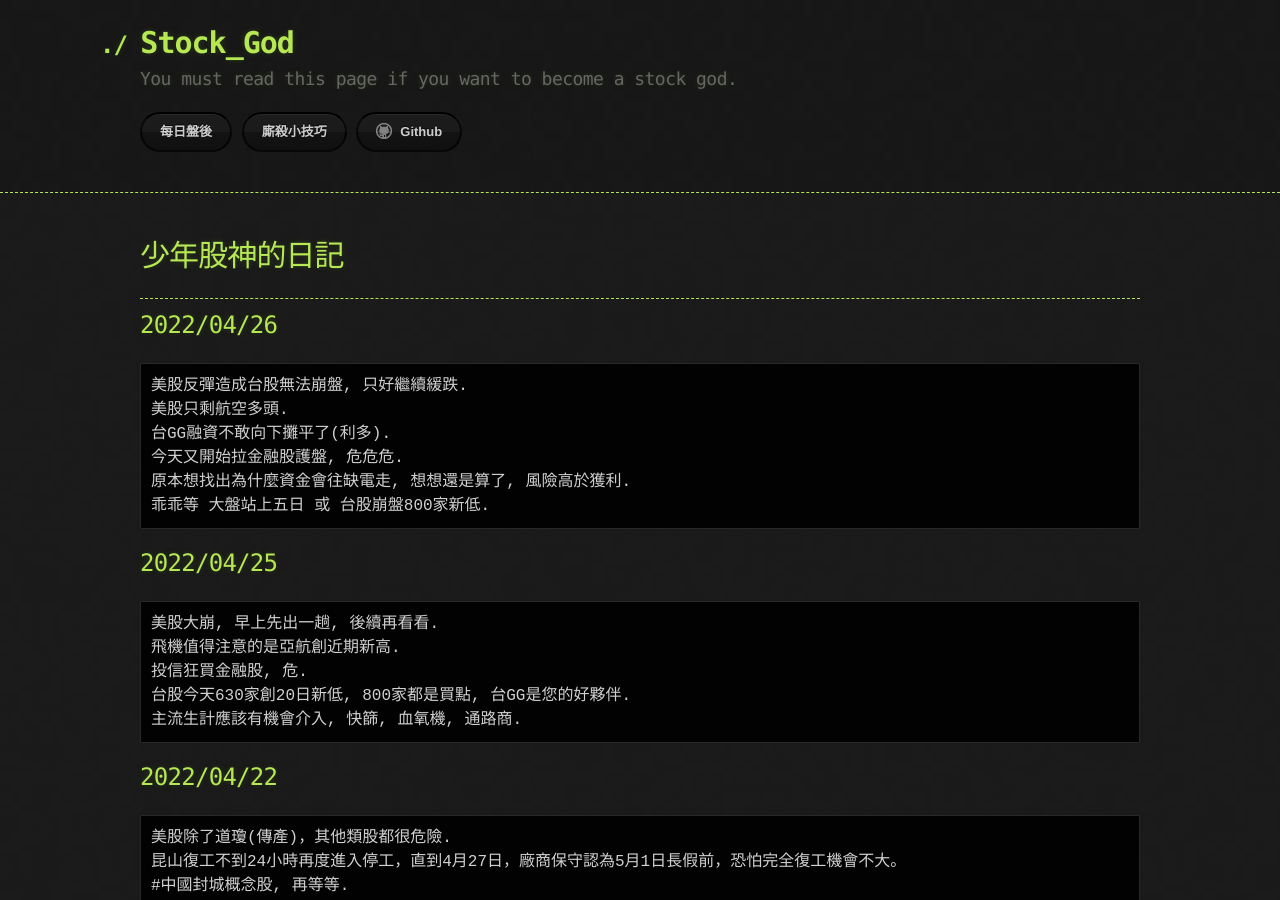
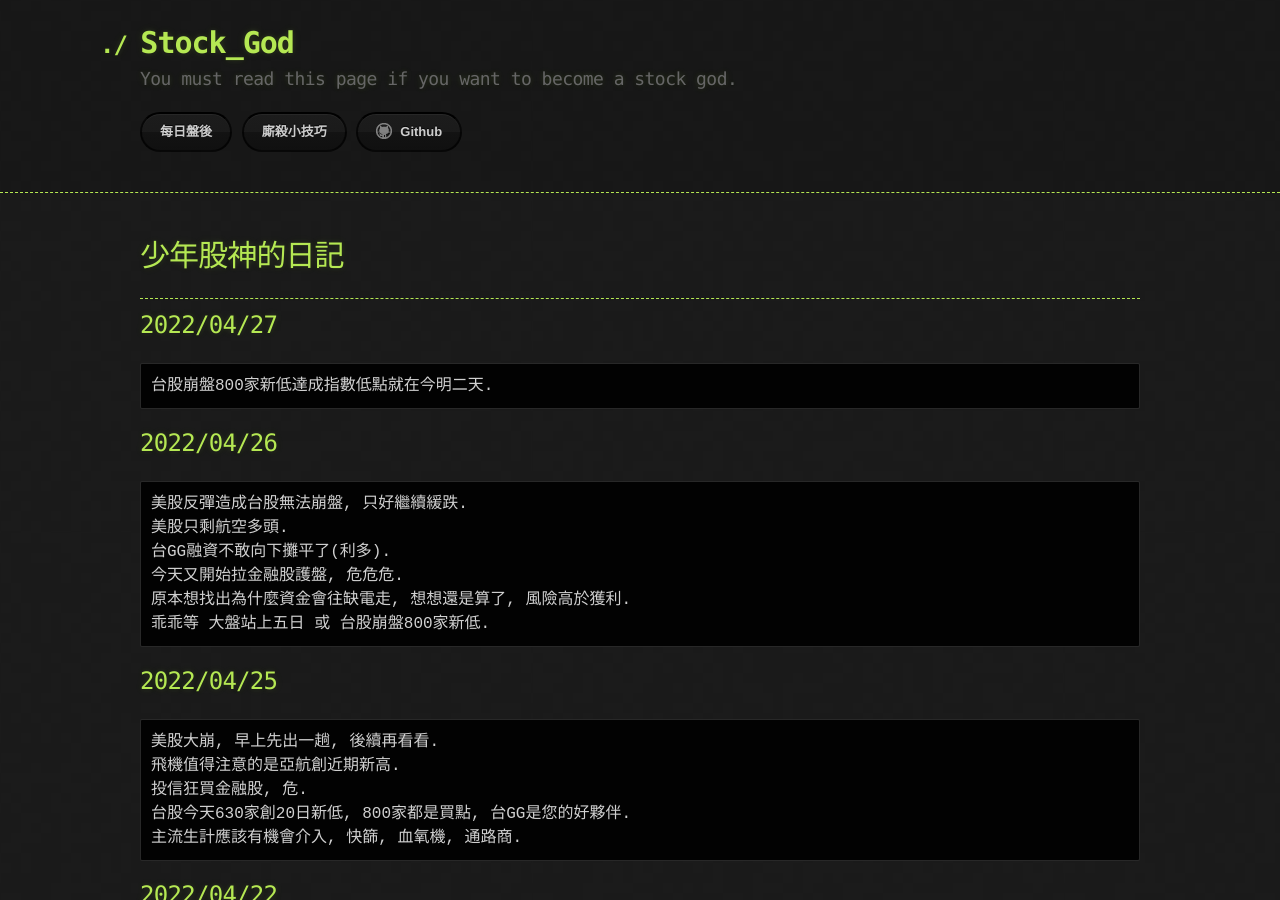
Before and after one commit to lepg5487/Stock_God, a Jekyll site: the page built from index.md, in a window 1280 px wide and 900 px high. Built offline with Jekyll 4.4.1, drawn with Linux system fonts in a browser that asks for light colours; our own code applies the rules of GitHub Pages for plain Markdown files.

Commit message:
Update index.md

````diff
--- a/index.md
+++ b/index.md
@@ -5,6 +5,11 @@ layout: testlayouts
 # 少年股神的日記
 
 ---
+
+## 2022/04/27
+```
+台股崩盤800家新低達成指數低點就在今明二天.
+```
 
 ## 2022/04/26
 ```
````
